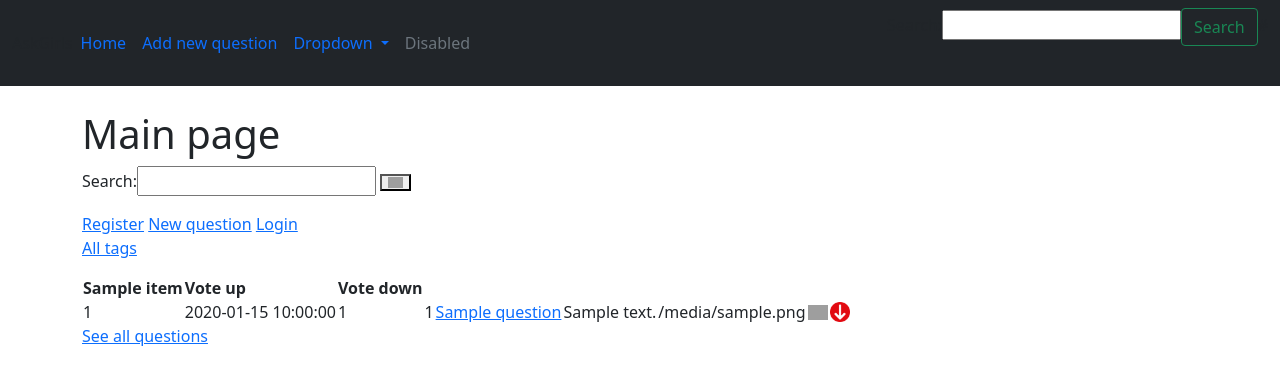
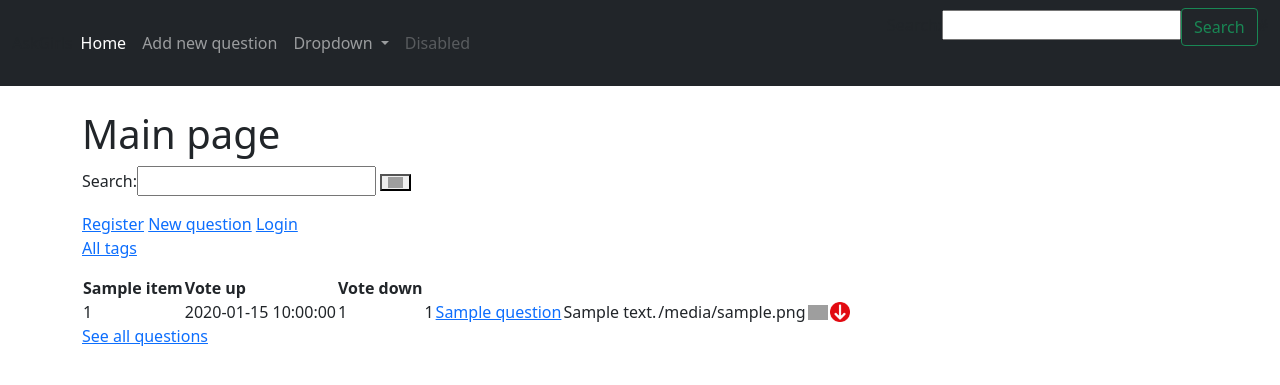
Before and after one commit to kovesdieszter/Ask-mate, a Flask app: template templates/main.html in a window 1280 px wide. Shown: the top 385 px of the page. Run offline with Flask 2, Linux system fonts and the light colour scheme; the template is opened without the code that fills it: most values are stand-ins (such as "Sample title", 1, 10 or a date in 2020); some libraries are stand-ins or nearby versions; grey boxes are pictures that could not be loaded.

Commit message:
feat: main navbar style bugs fixed

```diff
--- a/server.py
+++ b/server.py
@@ -169,7 +169,7 @@ def vote_up(question_id):
     if 'username' in session:
         data_manager.change_vote_q(question_id, 1)
         print(session['username'])
-        data_manager.change_reputation(question_id,  5)
+        data_manager.change_reputation(question_id,  5  )
         if request.args.get('to') == 'list':
             return redirect('/list')
         return redirect('/')
--- a/templates/navbar.html
+++ b/templates/navbar.html
@@ -1,4 +1,4 @@
-<nav class="navbar navbar-expand-lg navbar-pink bg-dark">
+<nav class="navbar navbar-expand-lg navbar-dark bg-dark">
   <div class="container-fluid">
       AskGirls
     <button class="navbar-toggler" type="button" data-bs-toggle="collapse" data-bs-target="#navbarSupportedContent" aria-controls="navbarSupportedContent" aria-expanded="false" aria-label="Toggle navigation">
```
